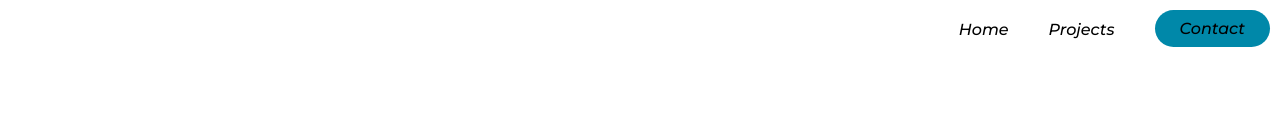
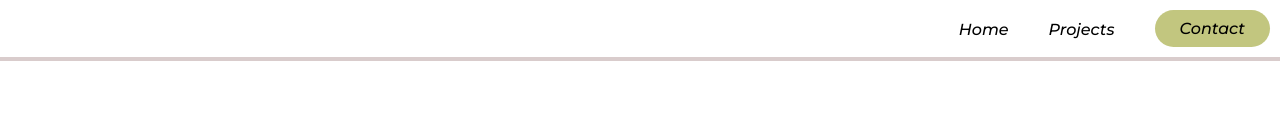
Before and after one commit to CharlesBlack96/CharliesPortfolio, a React (Create React App) app: page /projects in a window 1280 px wide. Shown: the top 132 px of the page. Built offline with nearby package versions, Linux system fonts and the light colour scheme.

Commit message:
navbar update

```diff
--- a/src/components/appStyles.module.css
+++ b/src/components/appStyles.module.css
@@ -38,7 +38,7 @@ header {
 button {
   margin-left: 20px;
   padding: 9px 25px;
-  background-color: rgba(0, 136, 169, 1);
+  background-color: rgb(194, 198, 127);
   border: none;
   border-radius: 50px;
   cursor: pointer;
@@ -132,5 +132,6 @@ button:hover {
   background-color: rgb(255, 255, 255);
 }
 .sideColor {
+  border-top: 4px solid rgb(217, 204, 204);
   background-color: rgb(255, 255, 255);
 }
```
